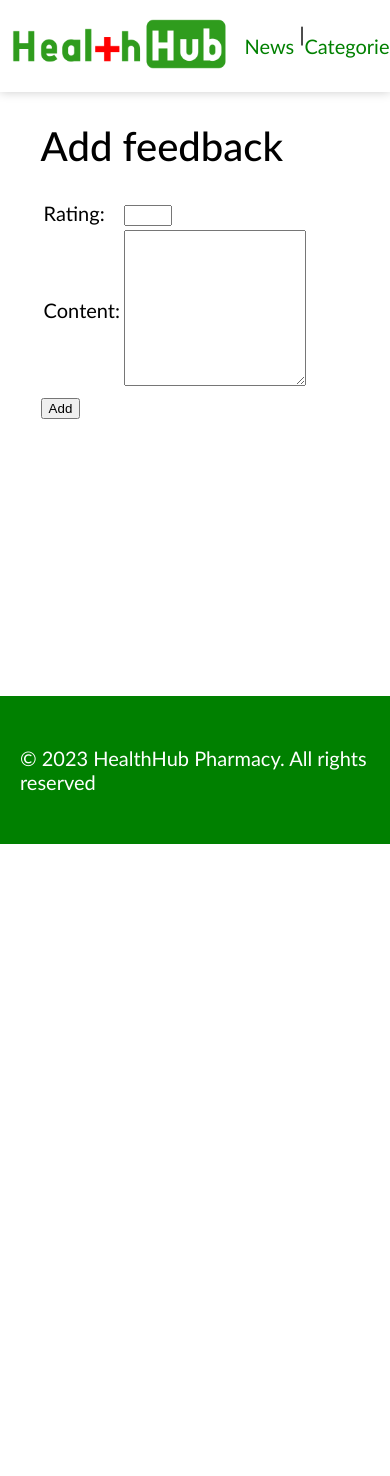
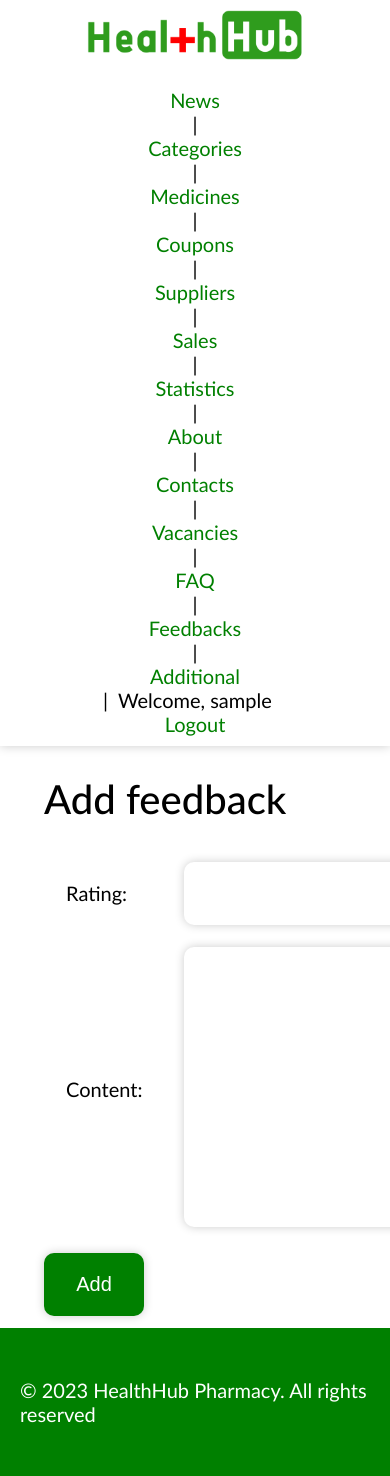
Before and after one commit to trullse/web_labs, a Django app: page /feedback/add/ in a window 390 px wide; the page is wider, and only the part inside the window is pictured. Before the commit the page ends 844 px from the top of that part, so only its background shows below. Run offline with Django 4.2, Linux system fonts and the light colour scheme; the visitor is signed in with stand-in values (Sample User, id 1).

Commit message:
add lots of styles

```diff
--- a/feedback/templates/feedback_add.html
+++ b/feedback/templates/feedback_add.html
@@ -1,6 +1,11 @@
 {% extends 'base.html' %}
+{% load static %}
 
 {% block title %}Add feedback{% endblock %}
+
+{% block styles %}
+<link rel='stylesheet' href="{% static 'css/forms.css' %}">
+{% endblock %}
 
 {% block content %}
 
--- a/info/static/css/vacancies.css
+++ b/info/static/css/vacancies.css
@@ -6,6 +6,7 @@
 
 .job-vacancy {
     width: 600px;
+    max-width: 100%;
     height: auto;
     box-shadow: 0px 0px 10px #ccc;
     border-radius: 5%;
--- a/info/templates/additional.html
+++ b/info/templates/additional.html
@@ -65,7 +65,8 @@
 <dfn title="BSUIR">apple</dfn> is a university in Belarus.
 
 <h2>Quote</h2>
-<q>Some quote.</q>
+<q class="quote" lang="en">Some quote.</q><br>
+<q class="quote" lang="ru">Какая-то цитата.</q>
 
 <h2>Line-movement</h2>
 <p>
--- a/info/templates/index.html
+++ b/info/templates/index.html
@@ -10,6 +10,7 @@
 {% block content %}
 <h1>Welcome to <span id="company-name">HealthHub</span>!</h1>
 
+<div id="ad-area">
     <figure id="ad-block">
         <a href="https://sinupret.com/">
             <img src="{% static 'info/images/ad/ad_wide.jpg' %}" alt="Advertisement" width="1000"
@@ -20,6 +21,7 @@
             <figcaption>Advertisement</figcaption>
         </a>
     </figure>
+</div>
 
 {% if last_article != null %}
 <h2>Latest article:</h2>
--- a/news/static/css/news.css
+++ b/news/static/css/news.css
@@ -1,5 +1,6 @@
 .article {
-    max-width: 800px;
+    width: 800px;
+    max-width: 80vw;
     overflow: hidden;
     box-shadow: 0px 0px 10px #ccc;
     border-radius: 5%;
--- a/pharmacy/templates/pharmacy/sales_add.html
+++ b/pharmacy/templates/pharmacy/sales_add.html
@@ -1,4 +1,9 @@
 {% extends "base.html" %}
+{% load static %}
+
+{% block styles %}
+<link rel='stylesheet' href="{% static 'css/forms.css' %}">
+{% endblock %}
 
 {% block content %}
 <h1>Fill the information</h1>
--- a/static/css/base.css
+++ b/static/css/base.css
@@ -27,6 +27,7 @@ a:visited {
 	margin-right: 20%;
 	display: flex;
 	flex-direction: column;
+	max-width: 100vw;
 }
 
 body {
@@ -206,6 +207,27 @@ h3 {
     font-weight: 500;
 }
 
+@media screen and (min-width: 0px) and (max-width: 800px) {
+	#navigation-top {
+		font-family: 'Lato', 'Roboto', sans-serif;
+		font-size: 20px;
+		display: flex;
+		flex-direction: column;
+		align-items: center;
+		justify-content: center;
+	}
+
+	header {
+		position: static;
+		top: 0;
+		background-color: white;
+		z-index: 1000;
+		padding: 10px;
+		box-shadow: 0px 0px 10px #ccc;
+	}
+}
+
+@media screen and (min-width: 800px) and (max-width: 4000px) {
 	#navigation-top {
 		font-family: 'Lato', 'Roboto', sans-serif;
 		font-size: 20px;
--- /dev/null
+++ b/static/css/forms.css
@@ -0,0 +1,85 @@
+table td {
+    padding: 0px 20px;
+}
+
+select {
+    box-shadow: 0px 0px 10px #ccc;
+    background-color: white;
+    border: none;
+    border-radius: 10px;
+    padding: 20px;
+    margin: 10px 0px;
+    font-size: 20px;
+    outline: none;
+    cursor: pointer;
+    min-width: 500px;
+    overflow-y: auto;
+}
+
+select:required {
+    color: rgb(0, 75, 0);
+}
+
+select:out-of-range {
+    box-shadow: 0px 0px 10px red;
+}
+
+select:disabled {
+    cursor: default;
+    background-color: #ccc;
+}
+
+input[type=submit] {
+    background-color: green;
+    border: none;
+    border-radius: 10px;
+    padding: 20px;
+    margin: 10px 0px;
+    box-shadow: 0px 0px 10px #ccc;
+    font-size: 20px;
+    color: white;
+    cursor: pointer;
+}
+
+button[type=submit] {
+    background-color: green;
+    border: none;
+    border-radius: 10px;
+    padding: 20px;
+    margin: 10px 0px;
+    box-shadow: 0px 0px 10px #ccc;
+    font-size: 20px;
+    color: white;
+    cursor: pointer;
+    min-width: 100px;
+}
+
+input[type=number] {
+    box-shadow: 0px 0px 10px #ccc;
+    background-color: white;
+    border: none;
+    border-radius: 10px;
+    padding: 20px;
+    margin: 10px 0px;
+    font-size: 20px;
+    outline: none;
+    cursor: pointer;
+    min-width: 500px;
+}
+
+input[type=number]:out-of-range {
+    box-shadow: 0px 0px 10px red;
+}
+
+textarea {
+    box-shadow: 0px 0px 10px #ccc;
+    background-color: white;
+    border: none;
+    border-radius: 10px;
+    padding: 20px;
+    margin: 10px 0px;
+    font-size: 20px;
+    outline: none;
+    width: 500px;
+    resize: none;
+}
--- a/templates/base.html
+++ b/templates/base.html
@@ -9,6 +9,7 @@
     <meta name="keywords" content="Pharmacy, Drugs, Medicines"/>
     <meta name="description" content="HealthHub Pharmacy web-site. Medicines, drugs, qualificated help, coupons and more."/>
     <meta name="author" content="Aliaksei Leanenka"/>
+    <meta name="viewport" content="width=device-width, initial-scale=1.0"/>
     <link rel="shortcut icon" type="image/png" href="{% static 'images/favicon.png' %}">
     <link rel='stylesheet' href="{% static 'css/base.css' %}">
     {% block styles %}{% endblock %}
```
Also changed, not shown: other parts of static/css/base.css (+38 -0 lines), info/static/css/about.css (+15 -4 lines), info/static/css/index.css (+24 -5 lines), pharmacy/static/css/sale_detail.css (added, +41 -0 lines), pharmacy/templates/pharmacy/sales_detail.html (+21 -3 lines), pharmacy/static/pharmacy/images/plot.png. Lines whose indentation alone changed are shown as unchanged.
